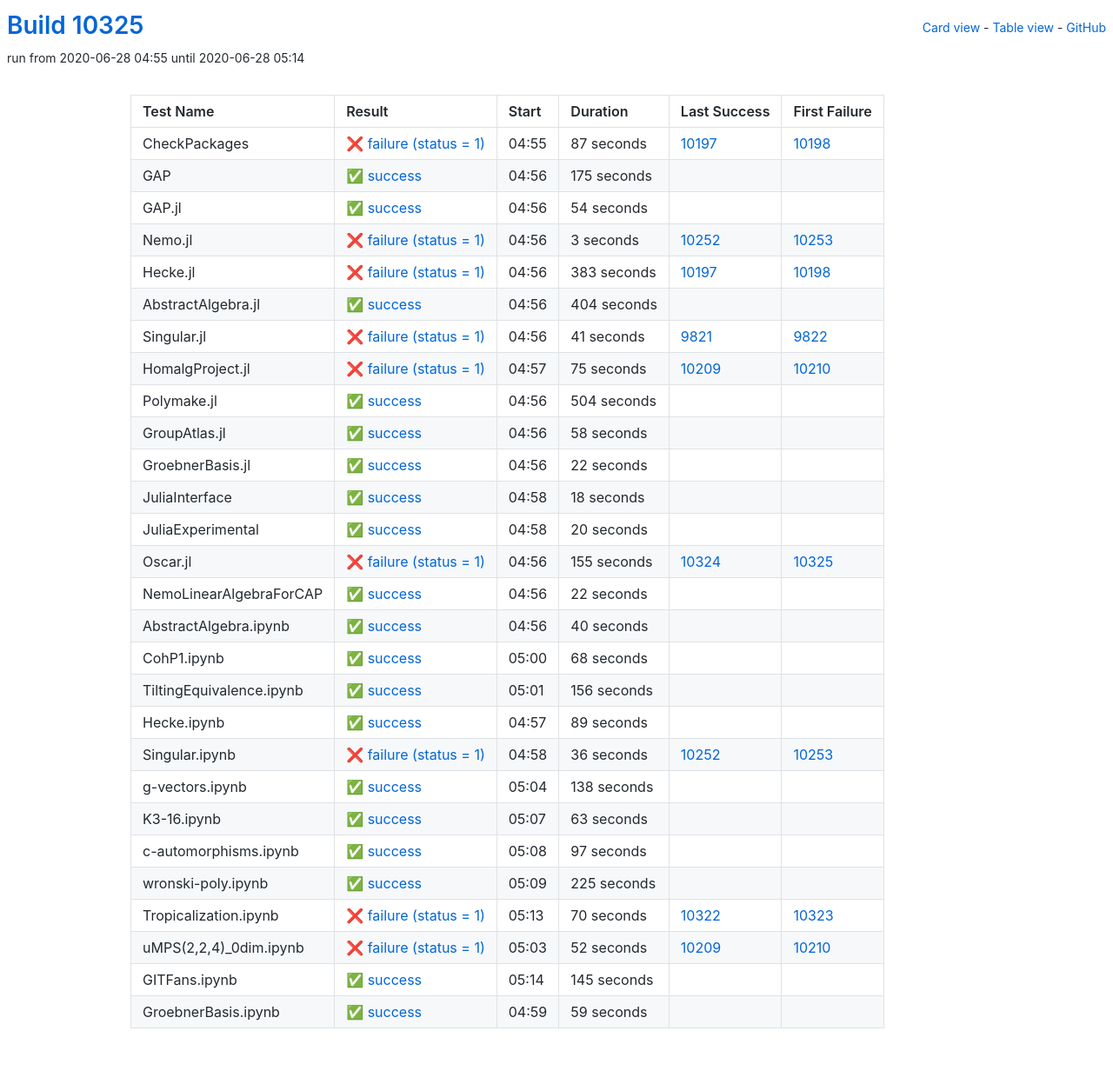
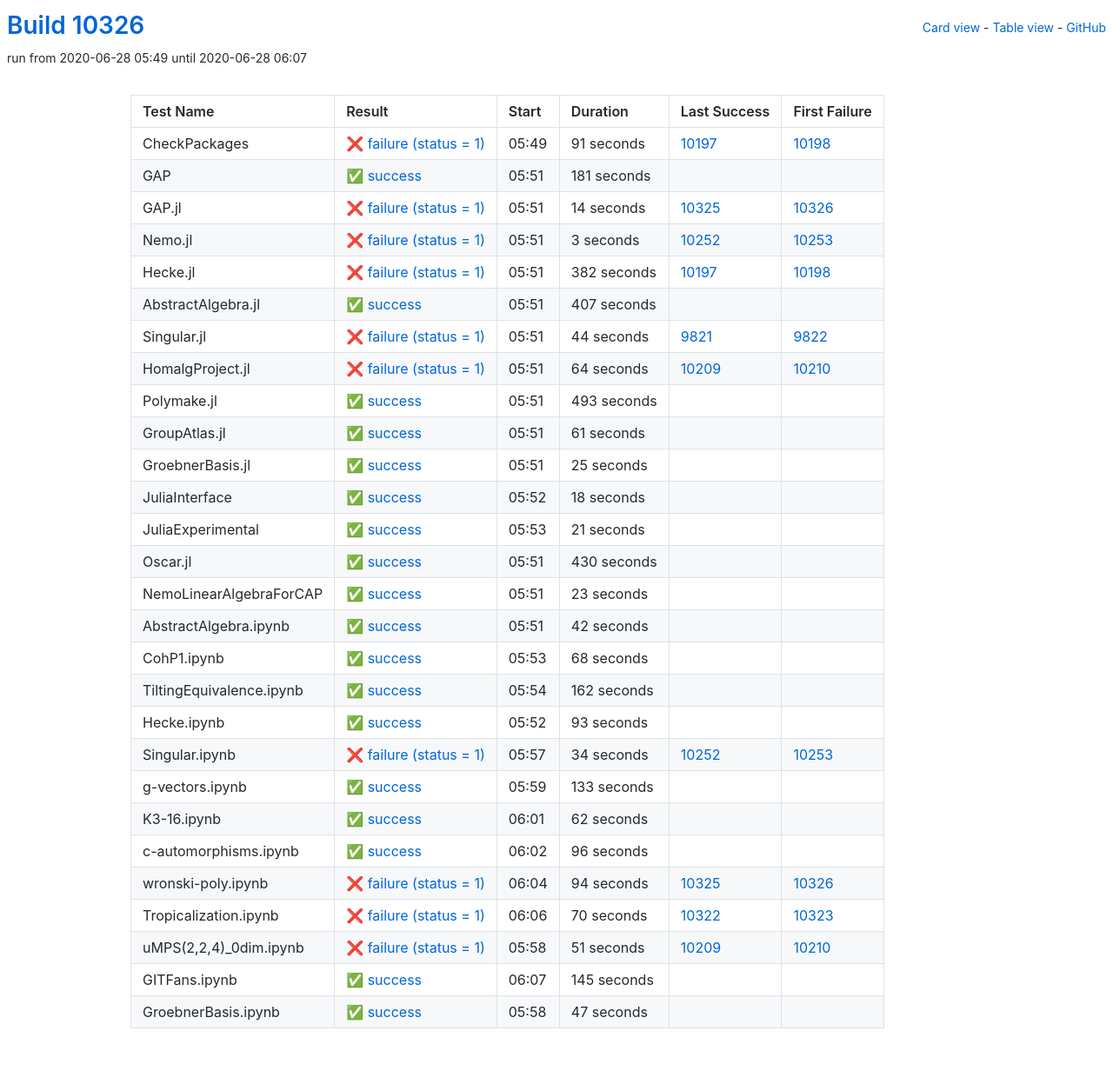
Before and after one commit to oscar-system/oscar-ci-status, a Jekyll site: the page built from table.html, in a window 1280 px wide. Shown: the whole page at 87% size. Built offline with Jekyll 4.4.1, drawn with Linux system fonts in a browser that asks for light colours.

Commit message:
Build #10326

```diff
--- a/_data/ci.yml
+++ b/_data/ci.yml
@@ -1,6 +1,6 @@
 ---
-build: 10325
-build_url: https://oscarci.mathematik.uni-kl.de/job/oscar/10325/
+build: 10326
+build_url: https://oscarci.mathematik.uni-kl.de/job/oscar/10326/
 job: oscar
 organization: oscar-system
 repo: oscar-ci-status
@@ -8,44 +8,44 @@
 tests:
 - name: CheckPackages
   id: checkpackages
-  log: https://oscarci.mathematik.uni-kl.de/job/oscar/10325/artifact/logs/build-10325/CheckPackages.log
-  start: 2020-06-28 04:55
+  log: https://oscarci.mathematik.uni-kl.de/job/oscar/10326/artifact/logs/build-10326/CheckPackages.log
+  start: 2020-06-28 05:49
   success: false
   exitcode: 1
   status: failure
-  duration: 87
+  duration: 91
   last_success: 10197
   last_success_url: https://oscarci.mathematik.uni-kl.de/job/oscar/10197/
   first_failure: 10198
   first_failure_url: https://oscarci.mathematik.uni-kl.de/job/oscar/10198/
 - name: GAP
   id: gap
-  log: https://oscarci.mathematik.uni-kl.de/job/oscar/10325/artifact/logs/build-10325/GAP.log
-  start: 2020-06-28 04:56
+  log: https://oscarci.mathematik.uni-kl.de/job/oscar/10326/artifact/logs/build-10326/GAP.log
+  start: 2020-06-28 05:51
   success: true
   exitcode: 0
   status: success
-  duration: 175
+  duration: 181
   last_success: false
   last_success_url:
   first_failure: false
   first_failure_url:
 - name: GAP.jl
   id: gap-jl
-  log: https://oscarci.mathematik.uni-kl.de/job/oscar/10325/artifact/logs/build-10325/GAP.jl.log
-  start: 2020-06-28 04:56
-  success: true
-  exitcode: 0
-  status: success
-  duration: 54
-  last_success: false
-  last_success_url:
-  first_failure: false
-  first_failure_url:
+  log: https://oscarci.mathematik.uni-kl.de/job/oscar/10326/artifact/logs/build-10326/GAP.jl.log
+  start: 2020-06-28 05:51
+  success: false
+  exitcode: 1
+  status: failure
+  duration: 14
+  last_success: 10325
+  last_success_url: https://oscarci.mathematik.uni-kl.de/job/oscar/10325/
+  first_failure: 10326
+  first_failure_url: https://oscarci.mathematik.uni-kl.de/job/oscar/10326/
 - name: Nemo.jl
   id: nemo-jl
-  log: https://oscarci.mathematik.uni-kl.de/job/oscar/10325/artifact/logs/build-10325/Nemo.jl.log
-  start: 2020-06-28 04:56
+  log: https://oscarci.mathematik.uni-kl.de/job/oscar/10326/artifact/logs/build-10326/Nemo.jl.log
+  start: 2020-06-28 05:51
   success: false
   exitcode: 1
   status: failure
@@ -56,92 +56,92 @@
   first_failure_url: https://oscarci.mathematik.uni-kl.de/job/oscar/10253/
 - name: Hecke.jl
   id: hecke-jl
-  log: https://oscarci.mathematik.uni-kl.de/job/oscar/10325/artifact/logs/build-10325/Hecke.jl.log
-  start: 2020-06-28 04:56
+  log: https://oscarci.mathematik.uni-kl.de/job/oscar/10326/artifact/logs/build-10326/Hecke.jl.log
+  start: 2020-06-28 05:51
   success: false
   exitcode: 1
   status: failure
-  duration: 383
+  duration: 382
   last_success: 10197
   last_success_url: https://oscarci.mathematik.uni-kl.de/job/oscar/10197/
   first_failure: 10198
   first_failure_url: https://oscarci.mathematik.uni-kl.de/job/oscar/10198/
 - name: AbstractAlgebra.jl
   id: abstractalgebra-jl
-  log: https://oscarci.mathematik.uni-kl.de/job/oscar/10325/artifact/logs/build-10325/AbstractAlgebra.jl.log
-  start: 2020-06-28 04:56
+  log: https://oscarci.mathematik.uni-kl.de/job/oscar/10326/artifact/logs/build-10326/AbstractAlgebra.jl.log
+  start: 2020-06-28 05:51
   success: true
   exitcode: 0
   status: success
-  duration: 404
+  duration: 407
   last_success: false
   last_success_url:
   first_failure: false
   first_failure_url:
 - name: Singular.jl
   id: singular-jl
-  log: https://oscarci.mathematik.uni-kl.de/job/oscar/10325/artifact/logs/build-10325/Singular.jl.log
-  start: 2020-06-28 04:56
+  log: https://oscarci.mathematik.uni-kl.de/job/oscar/10326/artifact/logs/build-10326/Singular.jl.log
+  start: 2020-06-28 05:51
   success: false
   exitcode: 1
   status: failure
-  duration: 41
+  duration: 44
   last_success: 9821
   last_success_url: https://oscarci.mathematik.uni-kl.de/job/oscar/9821/
   first_failure: 9822
   first_failure_url: https://oscarci.mathematik.uni-kl.de/job/oscar/9822/
 - name: HomalgProject.jl
   id: homalgproject-jl
-  log: https://oscarci.mathematik.uni-kl.de/job/oscar/10325/artifact/logs/build-10325/HomalgProject.jl.log
-  start: 2020-06-28 04:57
+  log: https://oscarci.mathematik.uni-kl.de/job/oscar/10326/artifact/logs/build-10326/HomalgProject.jl.log
+  start: 2020-06-28 05:51
   success: false
   exitcode: 1
   status: failure
-  duration: 75
+  duration: 64
   last_success: 10209
   last_success_url: https://oscarci.mathematik.uni-kl.de/job/oscar/10209/
   first_failure: 10210
   first_failure_url: https://oscarci.mathematik.uni-kl.de/job/oscar/10210/
 - name: Polymake.jl
   id: polymake-jl
-  log: https://oscarci.mathematik.uni-kl.de/job/oscar/10325/artifact/logs/build-10325/Polymake.jl.log
-  start: 2020-06-28 04:56
+  log: https://oscarci.mathematik.uni-kl.de/job/oscar/10326/artifact/logs/build-10326/Polymake.jl.log
+  start: 2020-06-28 05:51
   success: true
   exitcode: 0
   status: success
-  duration: 504
+  duration: 493
   last_success: false
   last_success_url:
   first_failure: false
   first_failure_url:
 - name: GroupAtlas.jl
   id: groupatlas-jl
-  log: https://oscarci.mathematik.uni-kl.de/job/oscar/10325/artifact/logs/build-10325/GroupAtlas.jl.log
-  start: 2020-06-28 04:56
+  log: https://oscarci.mathematik.uni-kl.de/job/oscar/10326/artifact/logs/build-10326/GroupAtlas.jl.log
+  start: 2020-06-28 05:51
   success: true
   exitcode: 0
   status: success
-  duration: 58
+  duration: 61
   last_success: false
   last_success_url:
   first_failure: false
   first_failure_url:
 - name: GroebnerBasis.jl
   id: groebnerbasis-jl
-  log: https://oscarci.mathematik.uni-kl.de/job/oscar/10325/artifact/logs/build-10325/GroebnerBasis.jl.log
-  start: 2020-06-28 04:56
+  log: https://oscarci.mathematik.uni-kl.de/job/oscar/10326/artifact/logs/build-10326/GroebnerBasis.jl.log
+  start: 2020-06-28 05:51
   success: true
   exitcode: 0
   status: success
-  duration: 22
+  duration: 25
   last_success: false
   last_success_url:
   first_failure: false
   first_failure_url:
 - name: JuliaInterface
   id: juliainterface
-  log: https://oscarci.mathematik.uni-kl.de/job/oscar/10325/artifact/logs/build-10325/JuliaInterface.log
-  start: 2020-06-28 04:58
+  log: https://oscarci.mathematik.uni-kl.de/job/oscar/10326/artifact/logs/build-10326/JuliaInterface.log
+  start: 2020-06-28 05:52
   success: true
   exitcode: 0
   status: success
@@ -152,56 +152,56 @@
   first_failure_url:
 - name: JuliaExperimental
   id: juliaexperimental
-  log: https://oscarci.mathematik.uni-kl.de/job/oscar/10325/artifact/logs/build-10325/JuliaExperimental.log
-  start: 2020-06-28 04:58
+  log: https://oscarci.mathematik.uni-kl.de/job/oscar/10326/artifact/logs/build-10326/JuliaExperimental.log
+  start: 2020-06-28 05:53
   success: true
   exitcode: 0
   status: success
-  duration: 20
+  duration: 21
   last_success: false
   last_success_url:
   first_failure: false
   first_failure_url:
 - name: Oscar.jl
   id: oscar-jl
-  log: https://oscarci.mathematik.uni-kl.de/job/oscar/10325/artifact/logs/build-10325/Oscar.jl.log
-  start: 2020-06-28 04:56
-  success: false
-  exitcode: 1
-  status: failure
-  duration: 155
-  last_success: 10324
-  last_success_url: https://oscarci.mathematik.uni-kl.de/job/oscar/10324/
-  first_failure: 10325
-  first_failure_url: https://oscarci.mathematik.uni-kl.de/job/oscar/10325/
-- name: NemoLinearAlgebraForCAP
-  id: nemolinearalgebraforcap
-  log: https://oscarci.mathematik.uni-kl.de/job/oscar/10325/artifact/logs/build-10325/NemoLinearAlgebraForCAP.log
-  start: 2020-06-28 04:56
+  log: https://oscarci.mathematik.uni-kl.de/job/oscar/10326/artifact/logs/build-10326/Oscar.jl.log
+  start: 2020-06-28 05:51
   success: true
   exitcode: 0
   status: success
-  duration: 22
+  duration: 430
+  last_success: false
+  last_success_url:
+  first_failure: false
+  first_failure_url:
+- name: NemoLinearAlgebraForCAP
+  id: nemolinearalgebraforcap
+  log: https://oscarci.mathematik.uni-kl.de/job/oscar/10326/artifact/logs/build-10326/NemoLinearAlgebraForCAP.log
+  start: 2020-06-28 05:51
+  success: true
+  exitcode: 0
+  status: success
+  duration: 23
   last_success: false
   last_success_url:
   first_failure: false
   first_failure_url:
 - name: AbstractAlgebra.ipynb
   id: abstractalgebra-ipynb
-  log: https://oscarci.mathematik.uni-kl.de/job/oscar/10325/artifact/logs/build-10325/AbstractAlgebra.ipynb.log
-  start: 2020-06-28 04:56
+  log: https://oscarci.mathematik.uni-kl.de/job/oscar/10326/artifact/logs/build-10326/AbstractAlgebra.ipynb.log
+  start: 2020-06-28 05:51
   success: true
   exitcode: 0
   status: success
-  duration: 40
+  duration: 42
   last_success: false
   last_success_url:
   first_failure: false
   first_failure_url:
 - name: CohP1.ipynb
   id: cohp1-ipynb
-  log: https://oscarci.mathematik.uni-kl.de/job/oscar/10325/artifact/logs/build-10325/CohP1.ipynb.log
-  start: 2020-06-28 05:00
+  log: https://oscarci.mathematik.uni-kl.de/job/oscar/10326/artifact/logs/build-10326/CohP1.ipynb.log
+  start: 2020-06-28 05:53
   success: true
   exitcode: 0
   status: success
@@ -212,92 +212,92 @@
   first_failure_url:
 - name: TiltingEquivalence.ipynb
   id: tiltingequivalence-ipynb
-  log: https://oscarci.mathematik.uni-kl.de/job/oscar/10325/artifact/logs/build-10325/TiltingEquivalence.ipynb.log
-  start: 2020-06-28 05:01
+  log: https://oscarci.mathematik.uni-kl.de/job/oscar/10326/artifact/logs/build-10326/TiltingEquivalence.ipynb.log
+  start: 2020-06-28 05:54
   success: true
   exitcode: 0
   status: success
-  duration: 156
+  duration: 162
   last_success: false
   last_success_url:
   first_failure: false
   first_failure_url:
 - name: Hecke.ipynb
   id: hecke-ipynb
-  log: https://oscarci.mathematik.uni-kl.de/job/oscar/10325/artifact/logs/build-10325/Hecke.ipynb.log
-  start: 2020-06-28 04:57
+  log: https://oscarci.mathematik.uni-kl.de/job/oscar/10326/artifact/logs/build-10326/Hecke.ipynb.log
+  start: 2020-06-28 05:52
   success: true
   exitcode: 0
   status: success
-  duration: 89
+  duration: 93
   last_success: false
   last_success_url:
   first_failure: false
   first_failure_url:
 - name: Singular.ipynb
   id: singular-ipynb
-  log: https://oscarci.mathematik.uni-kl.de/job/oscar/10325/artifact/logs/build-10325/Singular.ipynb.log
-  start: 2020-06-28 04:58
+  log: https://oscarci.mathematik.uni-kl.de/job/oscar/10326/artifact/logs/build-10326/Singular.ipynb.log
+  start: 2020-06-28 05:57
   success: false
   exitcode: 1
   status: failure
-  duration: 36
+  duration: 34
   last_success: 10252
   last_success_url: https://oscarci.mathematik.uni-kl.de/job/oscar/10252/
   first_failure: 10253
   first_failure_url: https://oscarci.mathematik.uni-kl.de/job/oscar/10253/
 - name: g-vectors.ipynb
   id: g-vectors-ipynb
-  log: https://oscarci.mathematik.uni-kl.de/job/oscar/10325/artifact/logs/build-10325/g-vectors.ipynb.log
-  start: 2020-06-28 05:04
+  log: https://oscarci.mathematik.uni-kl.de/job/oscar/10326/artifact/logs/build-10326/g-vectors.ipynb.log
+  start: 2020-06-28 05:59
   success: true
   exitcode: 0
   status: success
-  duration: 138
+  duration: 133
   last_success: false
   last_success_url:
   first_failure: false
   first_failure_url:
 - name: K3-16.ipynb
   id: k3-16-ipynb
-  log: https://oscarci.mathematik.uni-kl.de/job/oscar/10325/artifact/logs/build-10325/K3-16.ipynb.log
-  start: 2020-06-28 05:07
+  log: https://oscarci.mathematik.uni-kl.de/job/oscar/10326/artifact/logs/build-10326/K3-16.ipynb.log
+  start: 2020-06-28 06:01
   success: true
   exitcode: 0
   status: success
-  duration: 63
+  duration: 62
   last_success: false
   last_success_url:
   first_failure: false
   first_failure_url:
 - name: c-automorphisms.ipynb
   id: c-automorphisms-ipynb
-  log: https://oscarci.mathematik.uni-kl.de/job/oscar/10325/artifact/logs/build-10325/c-automorphisms.ipynb.log
-  start: 2020-06-28 05:08
+  log: https://oscarci.mathematik.uni-kl.de/job/oscar/10326/artifact/logs/build-10326/c-automorphisms.ipynb.log
+  start: 2020-06-28 06:02
   success: true
   exitcode: 0
   status: success
-  duration: 97
+  duration: 96
   last_success: false
   last_success_url:
   first_failure: false
   first_failure_url:
 - name: wronski-poly.ipynb
   id: wronski-poly-ipynb
-  log: https://oscarci.mathematik.uni-kl.de/job/oscar/10325/artifact/logs/build-10325/wronski-poly.ipynb.log
-  start: 2020-06-28 05:09
-  success: true
-  exitcode: 0
-  status: success
-  duration: 225
-  last_success: false
-  last_success_url:
-  first_failure: false
-  first_failure_url:
+  log: https://oscarci.mathematik.uni-kl.de/job/oscar/10326/artifact/logs/build-10326/wronski-poly.ipynb.log
+  start: 2020-06-28 06:04
+  success: false
+  exitcode: 1
+  status: failure
+  duration: 94
+  last_success: 10325
+  last_success_url: https://oscarci.mathematik.uni-kl.de/job/oscar/10325/
+  first_failure: 10326
+  first_failure_url: https://oscarci.mathematik.uni-kl.de/job/oscar/10326/
 - name: Tropicalization.ipynb
   id: tropicalization-ipynb
-  log: https://oscarci.mathematik.uni-kl.de/job/oscar/10325/artifact/logs/build-10325/Tropicalization.ipynb.log
-  start: 2020-06-28 05:13
+  log: https://oscarci.mathematik.uni-kl.de/job/oscar/10326/artifact/logs/build-10326/Tropicalization.ipynb.log
+  start: 2020-06-28 06:06
   success: false
   exitcode: 1
   status: failure
@@ -308,20 +308,20 @@
   first_failure_url: https://oscarci.mathematik.uni-kl.de/job/oscar/10323/
 - name: uMPS(2,2,4)_0dim.ipynb
   id: umps-2-2-4-0dim-ipynb
-  log: https://oscarci.mathematik.uni-kl.de/job/oscar/10325/artifact/logs/build-10325/uMPS-2-2-4-_0dim.ipynb.log
-  start: 2020-06-28 05:03
+  log: https://oscarci.mathematik.uni-kl.de/job/oscar/10326/artifact/logs/build-10326/uMPS-2-2-4-_0dim.ipynb.log
+  start: 2020-06-28 05:58
   success: false
   exitcode: 1
   status: failure
-  duration: 52
+  duration: 51
   last_success: 10209
   last_success_url: https://oscarci.mathematik.uni-kl.de/job/oscar/10209/
   first_failure: 10210
   first_failure_url: https://oscarci.mathematik.uni-kl.de/job/oscar/10210/
 - name: GITFans.ipynb
   id: gitfans-ipynb
-  log: https://oscarci.mathematik.uni-kl.de/job/oscar/10325/artifact/logs/build-10325/GITFans.ipynb.log
-  start: 2020-06-28 05:14
+  log: https://oscarci.mathematik.uni-kl.de/job/oscar/10326/artifact/logs/build-10326/GITFans.ipynb.log
+  start: 2020-06-28 06:07
   success: true
   exitcode: 0
   status: success
@@ -332,12 +332,12 @@
   first_failure_url:
 - name: GroebnerBasis.ipynb
   id: groebnerbasis-ipynb
-  log: https://oscarci.mathematik.uni-kl.de/job/oscar/10325/artifact/logs/build-10325/GroebnerBasis.ipynb.log
-  start: 2020-06-28 04:59
+  log: https://oscarci.mathematik.uni-kl.de/job/oscar/10326/artifact/logs/build-10326/GroebnerBasis.ipynb.log
+  start: 2020-06-28 05:58
   success: true
   exitcode: 0
   status: success
-  duration: 59
+  duration: 47
   last_success: false
   last_success_url:
   first_failure: false
```
Also changed, not shown: README.md.
